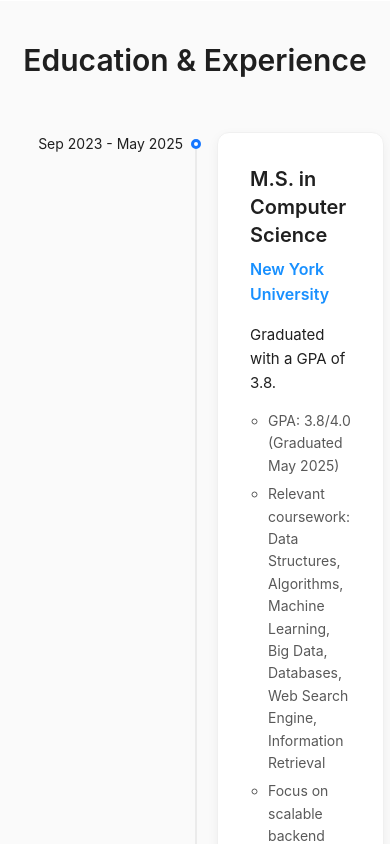
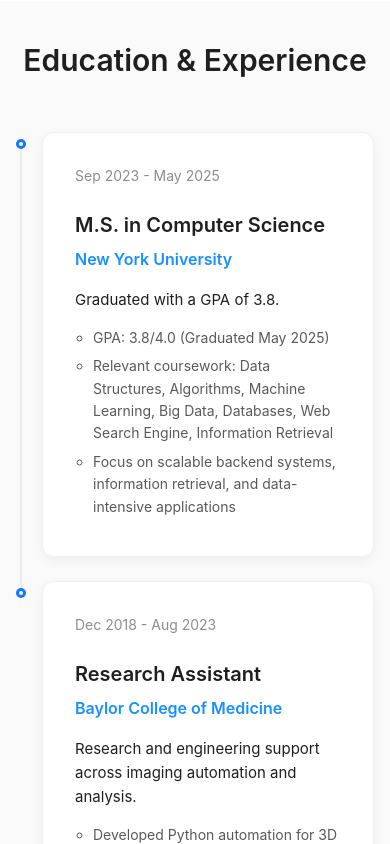
Before and after one commit to YZCUS/developer_portfolio, a React (Vite) app: page / in a window 390 px wide. Shown: the part 3520-4364 px from the top of the page. Built offline with nearby package versions, Linux system fonts and the light colour scheme.

Commit message:
optimize for mobile device

```diff
--- a/src/App.css
+++ b/src/App.css
@@ -365,7 +365,13 @@
 
   /* Timeline adjustments for mobile */
   .ant-timeline-item-content {
-    margin-left: 16px;
+    margin-left: 0;
+    /* full width for content */
+  }
+
+  /* Give timeline cards comfortable spacing on mobile */
+  .ant-timeline .ant-timeline-item {
+    padding-bottom: 24px;
   }
 }
 
--- a/src/App.jsx
+++ b/src/App.jsx
@@ -164,7 +164,7 @@
             <Col xs={24} lg={16}>
               <Timeline mode="left">
                 {experience.map((exp, index) => (
-                  <Timeline.Item key={index} label={exp.period}>
+                  <Timeline.Item key={index} label={isMobile ? undefined : exp.period}>
                     <div style={{
                       background: 'white',
                       padding: '32px',
@@ -182,6 +182,9 @@
                         e.currentTarget.style.boxShadow = '0 4px 12px rgba(0, 0, 0, 0.05)';
                       }}
                     >
+                      {isMobile && (
+                        <Text type="secondary" style={{ display: 'block', marginBottom: 8 }}>{exp.period}</Text>
+                      )}
                       <Title level={4} style={{ marginBottom: 8 }}>{exp.title}</Title>
                       <Text strong style={{ color: '#1890ff', fontSize: '16px' }}>{exp.company}</Text>
                       <Paragraph style={{ marginTop: 16, fontSize: '15px', lineHeight: 1.6 }}>{exp.description}</Paragraph>
```
